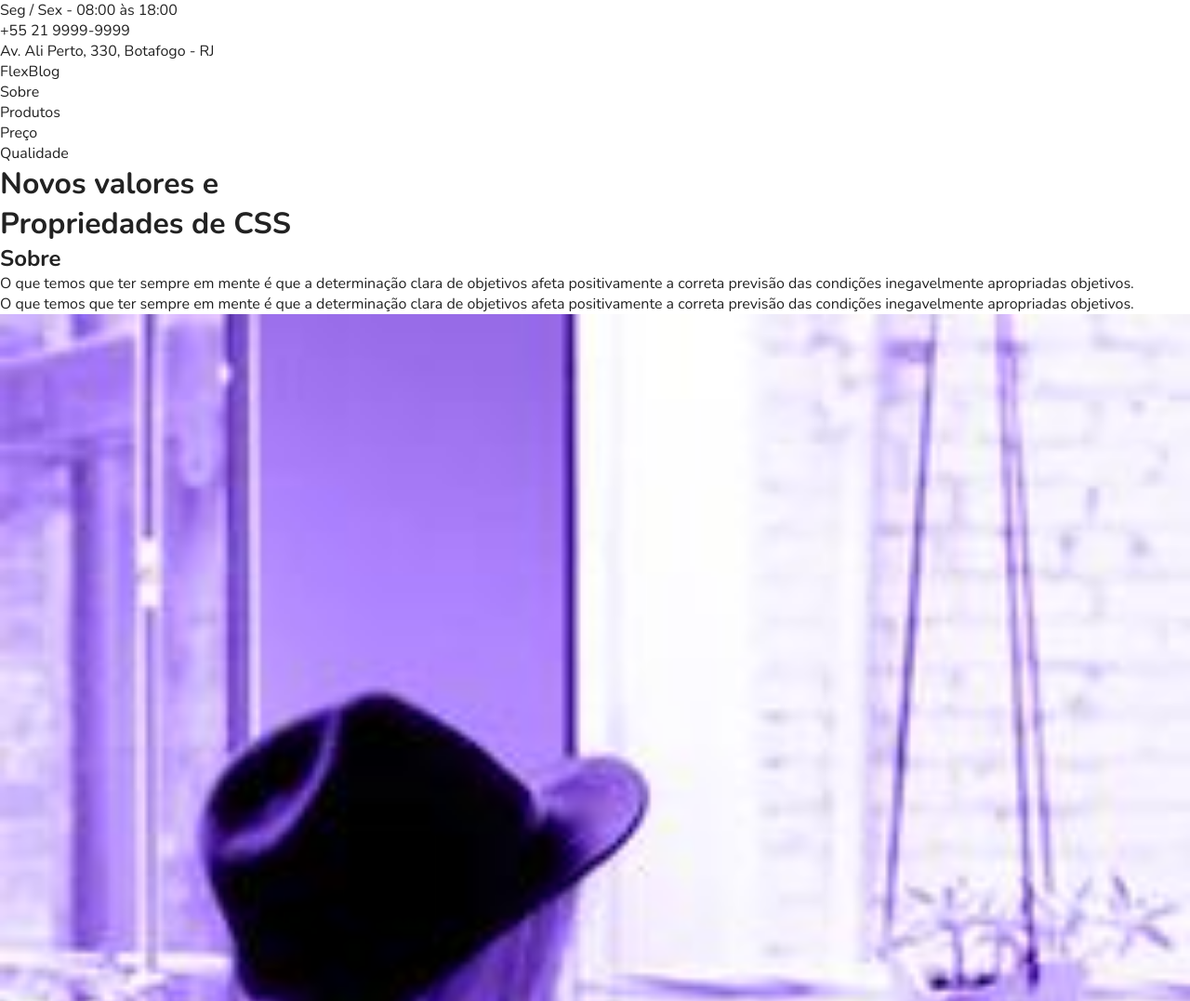
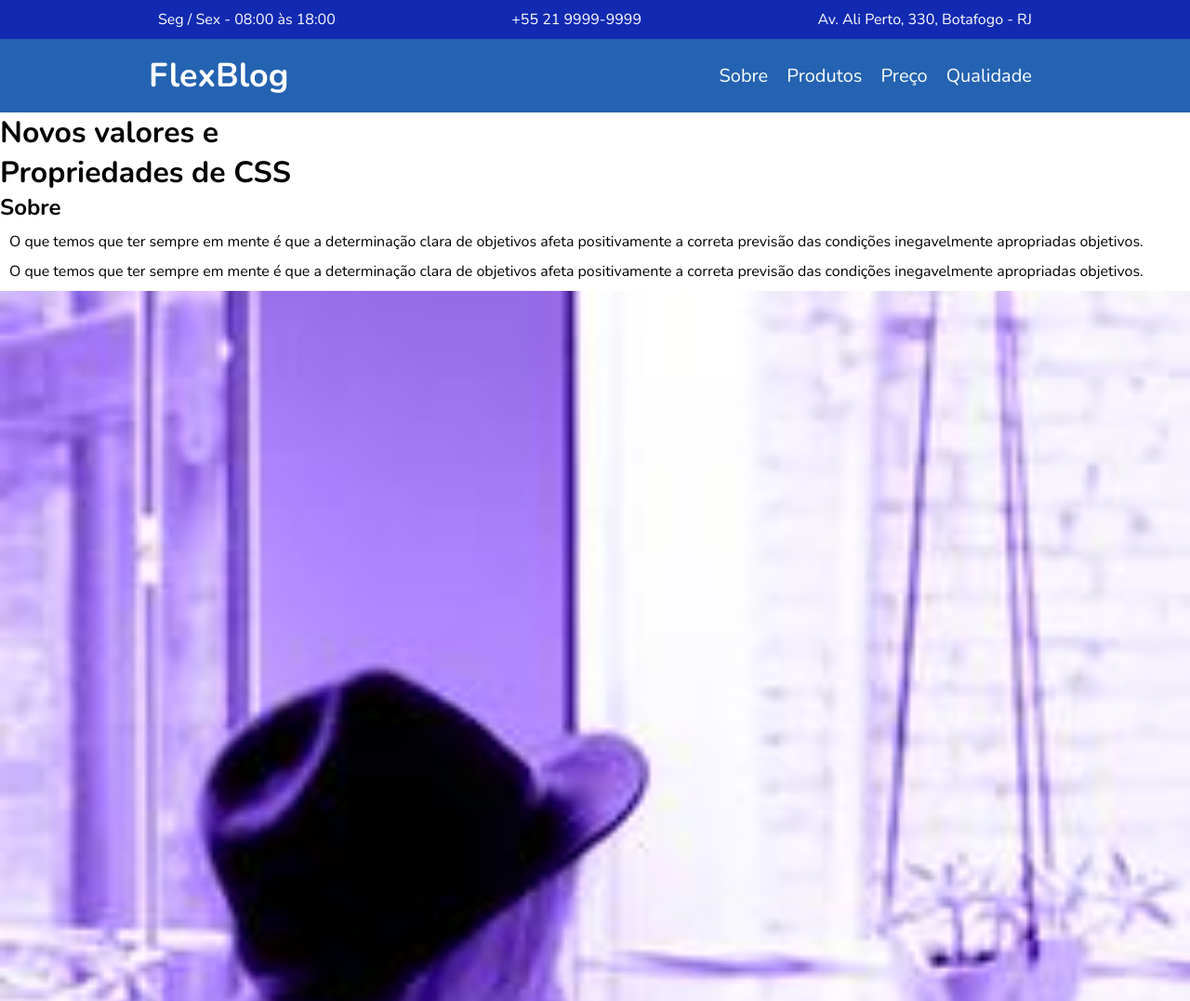
Before and after one commit to DevVictorSA/Origamid, a plain HTML site: page flex-box-origamid/index.html in a window 1280 px wide. Shown: the top 1077 px of the page at 93% size. Drawn offline with nearby package versions, Linux system fonts and the light colour scheme.

Commit message:
FlexBlog Att menu

```diff
--- a/flex-box-origamid/css/style.css
+++ b/flex-box-origamid/css/style.css
@@ -1,14 +1,57 @@
 *{
     margin: 0;
     padding: 0;
-    text-decoration: none;
-    list-style: none;
-    font-family: "Nunito";
-    color:#222222;
     box-sizing: border-box;
 }
-
+body{
+    font-family: "Nunito";
+}
+a, li{
+    list-style: none;
+    text-decoration: none;
+    color: white;
+}
 img{
     width: 100%;
     display: block;
 }
+.info-bg{
+    background: #122ab2;
+}
+.info-header{
+    max-width: 960px;
+    margin: 0 auto;
+    display: flex;
+    flex-wrap: wrap;
+    justify-content: space-between;
+    color:white;
+}
+.info-header a, p{
+    margin: 10px;
+}
+.menu-header-bg{
+    background: #2463b1;
+}
+.menu-header{
+    max-width: 960px;
+    margin: 0 auto;
+    padding: 15px 0;
+    display: flex;
+    flex-wrap: wrap;
+    justify-content: space-between;
+    align-items: center;
+}
+.menu-header-logo{
+    font-size: 2.25em;
+    font-weight: bold;
+    margin: 0 10 px;
+}
+.menu-items{
+    display: flex;
+    flex-wrap: wrap;
+}
+.menu-items a{
+    display: block;
+    font-size: 1.25em;
+    padding: 10px;
+}
--- a/flex-box-origamid/index.html
+++ b/flex-box-origamid/index.html
@@ -21,8 +21,8 @@
     </div>
     <header class="menu-header-bg">
         <nav class="menu-header">
-            <a href="/">FlexBlog</a>
-            <ul>
+            <a class="menu-header-logo" href="/">FlexBlog</a>
+            <ul class="menu-items">
                 <li><a href="#sobre">Sobre</a></li>
                 <li><a href="#prdutos">Produtos</a></li>
                 <li><a href="#preco">Preço</a></li>
```
